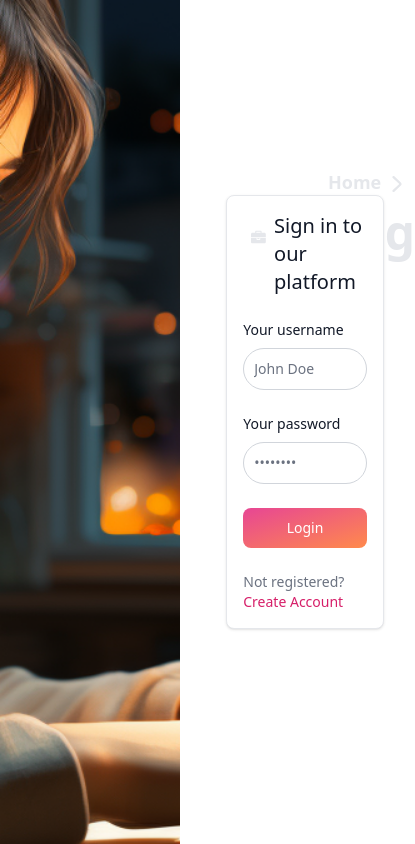
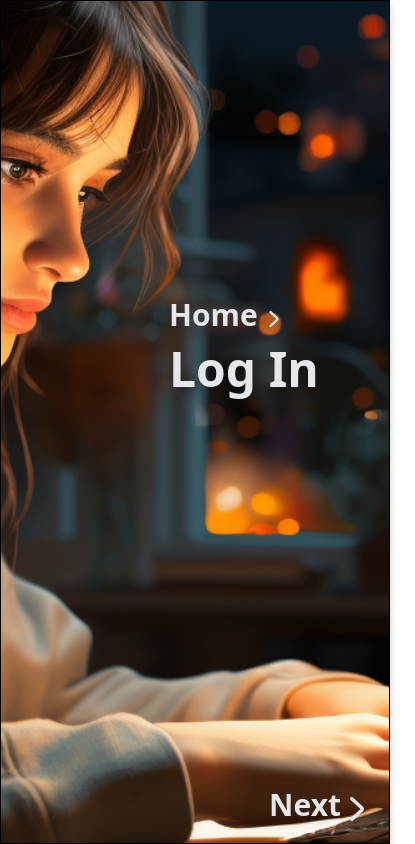
Before and after one commit to SwiftCode0325/portfolio_next_job, a SvelteKit app: page /login in a window 390 px wide. Shown: the whole page, 415 px wide, since content can reach past the window. Built offline with nearby package versions, Linux system fonts and the light colour scheme; no server answers.

Commit message:
make to mobile version

```diff
--- a/src/routes/login/+page.svelte
+++ b/src/routes/login/+page.svelte
@@ -31,6 +31,20 @@
     function closeWindow() {
         getError.set(false)
       }
+
+    let flipCardInner;
+
+  function flip() {
+  flipCardInner = document.getElementById('flip-card-inner');
+
+  flipCardInner.style.transform = "rotateY(0deg)";
+}
+
+  function flipBack() {
+  flipCardInner = document.getElementById('flip-card-inner');
+
+  flipCardInner.style.transform = "rotateY(180deg)";
+  }
 </script>
 
 <style>
@@ -50,7 +64,7 @@
 }
 
 .warningMessageSlideRight{
-  animation: slide-to-right 0.3s
+  animation: slide-to-right 1s
 }
 
 	@keyframes slideDown {
@@ -66,31 +80,189 @@
 .slide-down {
   animation: slideDown 2s ease forwards;
 }
+
+.flip-card-inner {
+  position: relative;
+  width: 100%;
+  height: 100%;
+  text-align: center;
+  transition: transform 0.6s;
+  transform-style: preserve-3d;
+  box-shadow: 0 4px 8px 0 rgba(0,0,0,0.2);
+}
+
+.flip-card-front, .flip-card-back {
+  position: absolute;
+  width: 100%;
+  height: 100%;
+  -webkit-backface-visibility: hidden;
+  backface-visibility: hidden;
+}
+
+.flip-card-back {
+  color: white;
+  transform: rotateY(180deg);
+}
+
+@media (min-width: 280px) and (max-width: 768px){
+  .formDivision{
+    display: none;
+  }
+}
 </style>
 
 <div class="flex h-screen w-screen">
-    <!-- Log In Section -->
-    <div class="absolute text-gray-200 m-2 top-40 left-80 text-5xl font-bold slideRight">
-        <div class="flex">
-			      <a href="/Home" class="text-lg mb-3 hover:underline">Home</a>
-			        <svg class="w-4 h-4 text-gray-200 ml-2 mt-2" aria-hidden="true" xmlns="http://www.w3.org/2000/svg" fill="none" viewBox="0 0 8 14">
-    			        <path stroke="currentColor" stroke-linecap="round" stroke-linejoin="round" stroke-width="2" d="m1 13 5.7-5.326a.909.909 0 0 0 0-1.348L1 1"/>
-  			      </svg>
-		    </div>
-        <h1>Log In</h1>
-    </div>
 
+  <div id="flip-card" class="sm:w-6/12 w-full h-full">
+      <div id="flip-card-inner" class="flip-card-inner">
+        <div class="flip-card-front w-full h-full border border-black">
+          <button on:click={flipBack} class="flex block sm:hidden absolute bottom-0 right-0 m-5 text-3xl font-bold text-gray-200">
+            Next
+          <svg class="w-6 h-6 mt-2.5 ml-1" aria-hidden="true" xmlns="http://www.w3.org/2000/svg" fill="none" viewBox="0 0 8 14">
+            <path stroke="currentColor" stroke-linecap="round" stroke-linejoin="round" stroke-width="2" d="m1 13 5.7-5.326a.909.909 0 0 0 0-1.348L1 1"/>
+          </svg>
+          </button>
+          <!-- Log In Section -->
+            <div class="absolute text-gray-200 m-2 top-72 sm:top-48 left-40 sm:left-80 text-5xl font-bold slideRight">
+                <div class="flex">
+			              <a href="/Home" class="text-3xl sm:text-xl mb-3 hover:underline">Home</a>
+			              <svg class="w-4 h-4 text-gray-200 ml-2 mt-3.5 sm:mt-2" aria-hidden="true" xmlns="http://www.w3.org/2000/svg" fill="none" viewBox="0 0 8 14">
+    			            <path stroke="currentColor" stroke-linecap="round" stroke-linejoin="round" stroke-width="2" d="m1 13 5.7-5.326a.909.909 0 0 0 0-1.348L1 1"/>
+  			            </svg>
+		            </div>
+                <h1>Log In</h1>
+            </div>
+            <img src="background-img3.png" alt="" class="w-full h-full object-cover">
+        </div>
 
-    <!-- Image div -->
-    <div class="w-6/12 h-full">
-        <img src="background-img3.png" alt="" class="w-full h-full object-cover">
+        <div class="flip-card-back flex justify-center bg-gradient-to-br from-pink-500 to-orange-400">
+            <!-- If loginStatus is true, show the warning message -->
+            {#if $getError}
+            <div class="flex absolute z-10 top-2 left-1 warningMessageSlideRight items-center p-4 text-yellow-800 rounded-lg bg-yellow-50 dark:bg-gray-800 dark:text-red-400" role="alert">
+                <svg class="flex-shrink-0 w-4 h-4" aria-hidden="true" xmlns="http://www.w3.org/2000/svg" fill="currentColor" viewBox="0 0 20 20">
+                <path d="M10 .5a9.5 9.5 0 1 0 9.5 9.5A9.51 9.51 0 0 0 10 .5ZM9.5 4a1.5 1.5 0 1 1 0 3 1.5 1.5 0 0 1 0-3ZM12 15H8a1 1 0 0 1 0-2h1v-3H8a1 1 0 0 1 0-2h2a1 1 0 0 1 1 1v4h1a1 1 0 0 1 0 2Z"/>
+                </svg>
+                <span class="sr-only">Info</span>
+                <div class="ml-3 text-sm font-medium pr-2">
+                    Warning: Invalid password/username!
+                </div>
+                <button on:click={closeWindow} type="button" class="ml-auto -mx-1.5 -my-1.5 bg-yellow-50 text-yellow-500 rounded-lg focus:ring-2 focus:ring-yellow-400 p-1.5 hover:bg-yellow-200 inline-flex items-center justify-center h-8 w-8 dark:bg-gray-800 dark:text-red-400 dark:hover:bg-gray-700" data-dismiss-target="#alert-2" aria-label="Close">
+                    <span class="sr-only">Close</span>
+                    <svg class="w-3 h-3" aria-hidden="true" xmlns="http://www.w3.org/2000/svg" fill="none" viewBox="0 0 14 14">
+                    <path stroke="currentColor" stroke-linecap="round" stroke-linejoin="round" stroke-width="2" d="m1 1 6 6m0 0 6 6M7 7l6-6M7 7l-6 6"/>
+                    </svg>
+                </button>
+            </div>
+            {/if}
+
+            <button on:click={flip} class="mr-2 text-2xl sm:text-lg sm:block md:hidden h-20 w-24 absolute left-3 justify-center items-center">
+            <div class="flex flex-row">
+              <svg class="w-3 h-3 mt-3 mr-2 text-white" aria-hidden="true" xmlns="http://www.w3.org/2000/svg" fill="none" viewBox="0 0 8 14">
+                <path stroke="currentColor" stroke-linecap="round" stroke-linejoin="round" stroke-width="2" d="M7 1 1.3 6.326a.91.91 0 0 0 0 1.348L7 13"/>
+              </svg>
+              Back
+            </div>
+          </button>
+
+           <div class="flex justify-center w-9/12 ml-2 sm:ml-10 mb-5">
+                  <div class="w-full h-fit max-w-sm p-4 bg-white border border-gray-200 rounded-lg shadow mt-32">
+                      <form class="space-y-6" on:submit={signIn}>
+                          <div class="flex">
+                          <svg version="1.1" id="Capa_1" xmlns="http://www.w3.org/2000/svg" xmlns:xlink="http://www.w3.org/1999/xlink" x="0px" y="0px"
+	                        width="50px" height="50px" viewBox="0 0 511.626 511.627" style="enable-background:new 0 0 511.626 511.627;"
+	                        xml:space="preserve" class="fill-gray-200 dark:text-white group-hover:fill-black p-2">
+                          <g>
+	                        <g>
+		                      <path d="M319.77,338.039c0,4.949-1.811,9.236-5.424,12.847c-3.617,3.621-7.902,5.428-12.851,5.428h-91.361
+			                    c-4.952,0-9.233-1.807-12.85-5.428c-3.616-3.61-5.424-7.897-5.424-12.847V292.36H0v137.044c0,12.56,4.471,23.312,13.418,32.257
+			                    c8.945,8.946,19.701,13.419,32.264,13.419h420.266c12.56,0,23.315-4.473,32.261-13.419c8.949-8.945,13.418-19.697,13.418-32.257
+			                    V292.36H319.77V338.039L319.77,338.039z"/>
+		                      <rect x="219.266" y="292.36" width="73.096" height="36.545"/>
+		                      <path d="M498.208,123.054c-8.945-8.947-19.701-13.418-32.261-13.418H365.446V63.953c0-7.614-2.663-14.084-7.994-19.414
+			                    c-5.325-5.327-11.8-7.993-19.411-7.993H173.589c-7.612,0-14.083,2.666-19.414,7.993s-7.994,11.799-7.994,19.414v45.683H45.682
+			                    c-12.562,0-23.318,4.471-32.264,13.418C4.471,132,0,142.75,0,155.313v109.636h511.626V155.313
+			                    C511.626,142.75,507.158,132,498.208,123.054z M328.904,109.636H182.725V73.089h146.179V109.636z"/>
+	                        </g>
+                          </g>
+                          <g>
+                          </g>
+                          <g>
+                          </g>
+                          <g>
+                          </g>
+                          <g>
+                          </g>
+                          <g>
+                          </g>
+                          <g>
+                          </g>
+                          <g>
+                          </g>
+                          <g>
+                          </g>
+                          <g>
+                          </g>
+                          <g>
+                          </g>
+                          <g>
+                          </g>
+                          <g>
+                          </g>
+                          <g>
+                          </g>
+                          <g>
+                          </g>
+                          <g>
+                          </g>
+                          </svg>
+                          <h5 class="text-xl font-medium text-gray-900 dark:text-white flex items-center">Sign in to our platform</h5>
+                      </div>
+
+                      <!-- username section -->
+                        <div>
+                            <label for="username" class="block mb-2 text-lg sm:text-base font-medium text-gray-900 text-left">Your username</label>
+                            <input type="text"
+                            name="username"
+                            class="bg-white border border-gray-300 text-gray-900 text-base sm:text-sm rounded-full focus:ring-pink-600 focus:border-pink-600 block w-full p-2.5"
+                            placeholder="John Doe"
+                            required
+                            bind:value={username}>
+                        </div>
+
+                        <!-- password section -->
+                        <div>
+                            <label for="password" class="block mb-2 text-lg sm:text-base font-medium text-gray-900 dark:text-white text-left">Your password</label>
+                            <input type="password"
+                            name="password"
+                            placeholder="••••••••"
+                            class="bg-white border border-gray-300 text-gray-900 text-base sm:text-sm rounded-full focus:ring-pink-600 focus:border-pink-600 block w-full p-2.5"
+                            required
+                            bind:value={password}>
+                        </div>
+
+                        <button type="submit" class="w-full text-white bg-gradient-to-br from-pink-500 to-orange-400 hover:bg-gradient-to-bl font-medium rounded-lg text-sm px-5 py-2.5 text-center">
+                          {#if $isLoading}
+                                <span class="loading loading-dots loading-sm"></span>
+                            {:else}
+                                <span class="text-lg sm:text-base">Login</span>
+                            {/if}
+                        </button>
+
+                        <div class="font-medium text-gray-500 text-base sm:text-sm">
+                            Not registered? <a href="/sign-up" class="text-pink-600 hover:underline">Create Account</a>
+                        </div>
+                      </form>
+                  </div>
+           </div>
+        </div>
+      </div>
     </div>
 
     <!-- Form div -->
-    <div class="flex items-center flex-col justify-center w-7/12">
+    <div class="flex items-center flex-col justify-center w-7/12 bg-gradient-to-br from-pink-500 to-orange-400 formDivision">
             <!-- If loginStatus is true, show the warning message -->
             {#if $getError}
-            <div class="flex absolute top-2 left-1 warningMessageSlideRight items-center p-4 text-yellow-800 rounded-lg bg-yellow-50 dark:bg-gray-800 dark:text-red-400" role="alert">
+            <div class="flex absolute z-10 top-2 left-1 warningMessageSlideRight items-center p-4 text-yellow-800 rounded-lg bg-yellow-50 dark:bg-gray-800 dark:text-red-400" role="alert">
                 <svg class="flex-shrink-0 w-4 h-4" aria-hidden="true" xmlns="http://www.w3.org/2000/svg" fill="currentColor" viewBox="0 0 20 20">
                 <path d="M10 .5a9.5 9.5 0 1 0 9.5 9.5A9.51 9.51 0 0 0 10 .5ZM9.5 4a1.5 1.5 0 1 1 0 3 1.5 1.5 0 0 1 0-3ZM12 15H8a1 1 0 0 1 0-2h1v-3H8a1 1 0 0 1 0-2h2a1 1 0 0 1 1 1v4h1a1 1 0 0 1 0 2Z"/>
                 </svg>
```
